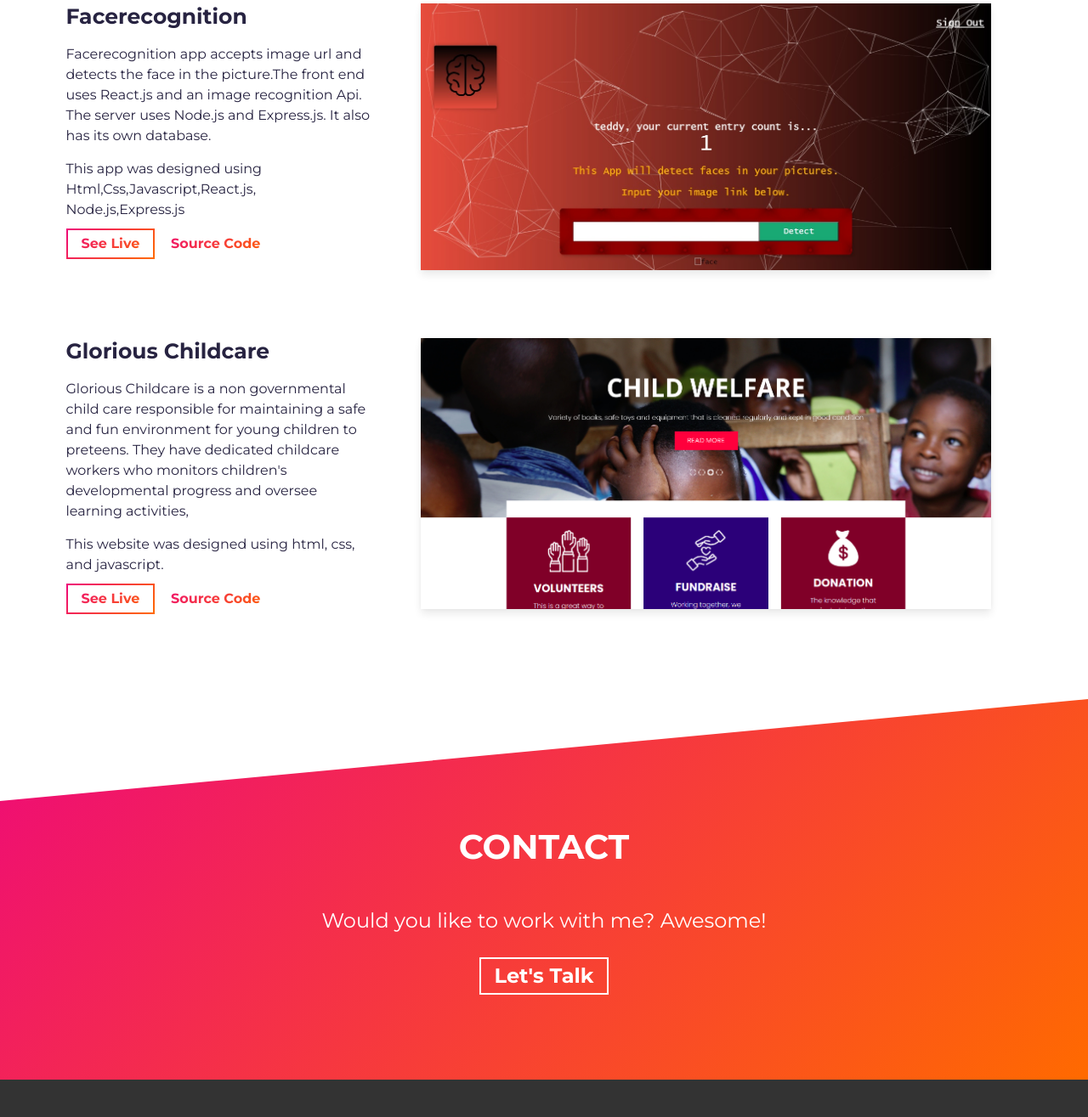
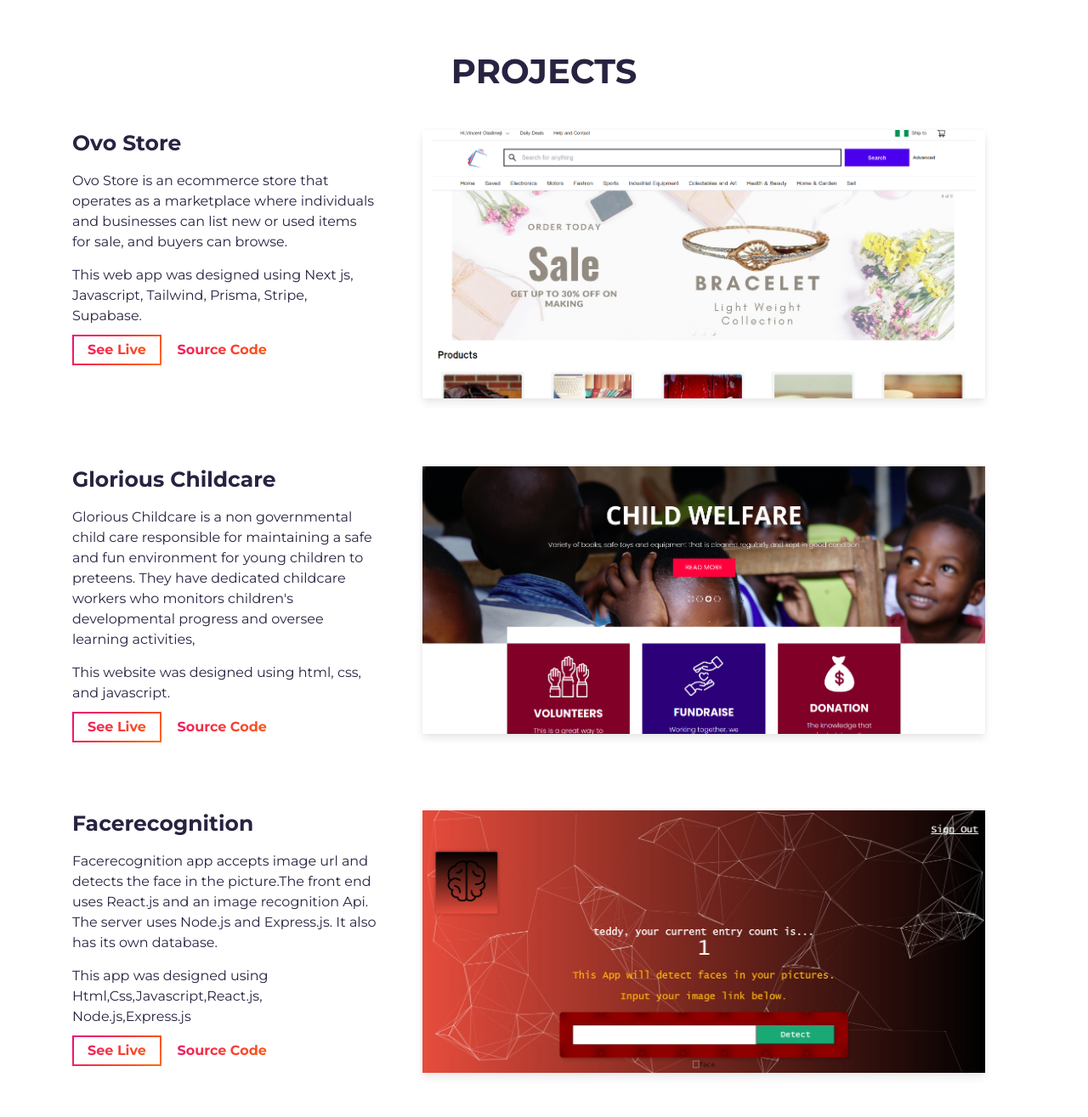
Before and after one commit to vincey101/portfolio, a website built with Parcel: page src/index.html in a window 1280 px wide. Shown: the part 2345-3660 px from the top of the page at 85% size. Built offline with nearby package versions, Linux system fonts and the light colour scheme.

Commit message:
adding  project

```diff
--- a/src/index.html
+++ b/src/index.html
@@ -82,6 +82,42 @@
   </section>
   <!-- /END About Section -->
 
+  <!-- Notice: each .row is a project -->
+  <div class="row">
+    <div class="col-lg-4 col-sm-12">
+      <div class="project-wrapper__text load-hidden">
+        <h3 class="project-wrapper__text-title">Dog Care</h3>
+        <div>
+          <p class="mb-4">
+            Dog Care is an ecommerce platform that provides necessary needs for your dogs.
+            These needs includes quality food, kennels, and shampoo products for your dogs.
+          <p>
+            This web app was designed using Next.js, Javascript and Sanity Studio.
+          </p>
+          </p>
+        </div>
+        <a rel="noreferrer" target="_blank" class="cta-btn cta-btn--hero" href="https://dog-care-hotel.vercel.app/">
+          See Live
+        </a>
+        <a rel="noreferrer" target="_blank" class="cta-btn text-color-main"
+          href="https://github.com/vincey101/Dog-care">
+          Source Code
+        </a>
+      </div>
+    </div>
+    <div class="col-lg-8 col-sm-12">
+      <div class="project-wrapper__image load-hidden">
+        <a rel="noreferrer" href="#!" target="_blank">
+          <div data-tilt data-tilt-max="4" data-tilt-glare="true" data-tilt-max-glare="0.5"
+            class="thumbnail rounded js-tilt">
+            <img alt="Project Image" class="img-fluid" src="assets/dogCare.jpg" />
+          </div>
+        </a>
+      </div>
+    </div>
+  </div>
+  <!-- /END Project -->
+
   <!-- **** Projects Section **** -->
   <section id="projects">
     <div class="container">
@@ -95,7 +131,7 @@
               <h3 class="project-wrapper__text-title">Lendsqr</h3>
               <div>
                 <p class="mb-4">
-                  Lendsqr is a cloud-based, lending platform designed for small and
+                  Lendsqr is a cloud-based lending platform designed for small and
                   medium-sized lenders, providing smart features at a
                   zero upfront cost
                 </p>
@@ -126,26 +162,34 @@
         </div>
         <!-- /END Project -->
 
+
+        <section id="projects">
+          <div class="container">
+            <div class="project-wrapper">
+              <h2 class="section-title dark-blue-text">Projects</h2>
+
               <!-- Notice: each .row is a project -->
               <div class="row">
                 <div class="col-lg-4 col-sm-12">
                   <div class="project-wrapper__text load-hidden">
-              <h3 class="project-wrapper__text-title">Dog Care</h3>
+                    <h3 class="project-wrapper__text-title"> Ovo Store</h3>
                     <div>
                       <p class="mb-4">
-                  Dog Care is an ecommerce platform that provides necessary needs for your dogs.
-                  These needs includes quality food, kennels, and shampoo products for your dogs.
+                        Ovo Store is an ecommerce store that operates as a marketplace where
+                        individuals and businesses can list new or used items for sale,
+                        and buyers can browse.
+
+                      </p>
                       <p>
-                  This web app was designed using Next.js, Javascript and Sanity Studio.
-                </p>
+                        This web app was designed using Next js, Javascript, Tailwind, Prisma, Stripe, Supabase.
                       </p>
                     </div>
                     <a rel="noreferrer" target="_blank" class="cta-btn cta-btn--hero"
-                href="https://dog-care-hotel.vercel.app/">
+                      href="https://ovo-store.vercel.app/">
                       See Live
                     </a>
                     <a rel="noreferrer" target="_blank" class="cta-btn text-color-main"
-                href="https://github.com/vincey101/Dog-care">
+                      href="https://github.com/vincey101/store">
                       Source Code
                     </a>
                   </div>
@@ -155,7 +199,7 @@
                     <a rel="noreferrer" href="#!" target="_blank">
                       <div data-tilt data-tilt-max="4" data-tilt-glare="true" data-tilt-max-glare="0.5"
                         class="thumbnail rounded js-tilt">
-                  <img alt="Project Image" class="img-fluid" src="assets/dogCare.jpg" />
+                        <img alt="Project Image" class="img-fluid" src="assets/store.png" />
                       </div>
                     </a>
                   </div>
@@ -163,42 +207,6 @@
               </div>
               <!-- /END Project -->
 
-        <!-- Notice: each .row is a project -->
-        <div class="row">
-          <div class="col-lg-4 col-sm-12">
-            <div class="project-wrapper__text load-hidden">
-              <h3 class="project-wrapper__text-title">Facerecognition</h3>
-              <div>
-                <p class="mb-4">
-                  Facerecognition app accepts image url and detects the face in the picture.The front end uses React.js
-                  and an image recognition Api. The server uses Node.js and Express.js.
-                  It also has its own database.
-                </p>
-                <p>
-                  This app was designed using Html,Css,Javascript,React.js, Node.js,Express.js
-                </p>
-              </div>
-              <a rel="noreferrer" target="_blank" class="cta-btn cta-btn--hero" href="#">
-                See Live
-              </a>
-              <a rel="noreferrer" target="_blank" class="cta-btn text-color-main"
-                href="https://github.com/vincey101/app-brain">
-                Source Code
-              </a>
-            </div>
-          </div>
-          <div class="col-lg-8 col-sm-12">
-            <div class="project-wrapper__image load-hidden">
-              <a rel="noreferrer" href="#!" target="_blank">
-                <div data-tilt data-tilt-max="4" data-tilt-glare="true" data-tilt-max-glare="0.5"
-                  class="thumbnail rounded js-tilt">
-                  <img alt="Project Image" class="img-fluid" src="assets/faceRecognition.jpg" />
-                </div>
-              </a>
-            </div>
-          </div>
-        </div>
-        <!-- /END Project -->
 
               <!-- Notice: each .row is a project -->
               <div class="row">
@@ -238,6 +246,46 @@
                 </div>
               </div>
               <!-- /END Project -->
+
+
+              <!-- Notice: each .row is a project -->
+              <div class="row">
+                <div class="col-lg-4 col-sm-12">
+                  <div class="project-wrapper__text load-hidden">
+                    <h3 class="project-wrapper__text-title">Facerecognition</h3>
+                    <div>
+                      <p class="mb-4">
+                        Facerecognition app accepts image url and detects the face in the picture.The front end uses
+                        React.js
+                        and an image recognition Api. The server uses Node.js and Express.js.
+                        It also has its own database.
+                      </p>
+                      <p>
+                        This app was designed using Html,Css,Javascript,React.js, Node.js,Express.js
+                      </p>
+                    </div>
+                    <a rel="noreferrer" target="_blank" class="cta-btn cta-btn--hero" href="#">
+                      See Live
+                    </a>
+                    <a rel="noreferrer" target="_blank" class="cta-btn text-color-main"
+                      href="https://github.com/vincey101/app-brain">
+                      Source Code
+                    </a>
+                  </div>
+                </div>
+                <div class="col-lg-8 col-sm-12">
+                  <div class="project-wrapper__image load-hidden">
+                    <a rel="noreferrer" href="#!" target="_blank">
+                      <div data-tilt data-tilt-max="4" data-tilt-glare="true" data-tilt-max-glare="0.5"
+                        class="thumbnail rounded js-tilt">
+                        <img alt="Project Image" class="img-fluid" src="assets/faceRecognition.jpg" />
+                      </div>
+                    </a>
+                  </div>
+                </div>
+              </div>
+              <!-- /END Project -->
+
             </div>
           </div>
         </section>
```
Also changed, not shown: src/assets/project.jpg (deleted), src/assets/store.png (added). Lines whose indentation alone changed are shown as unchanged.
